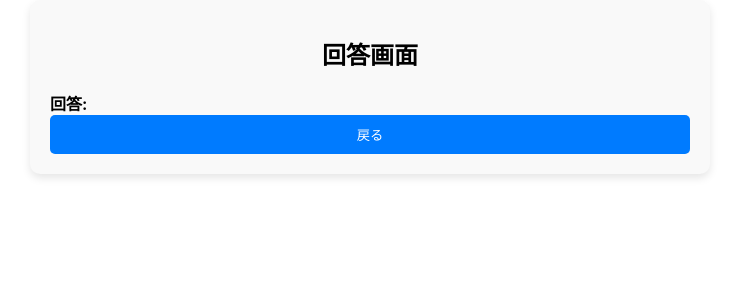
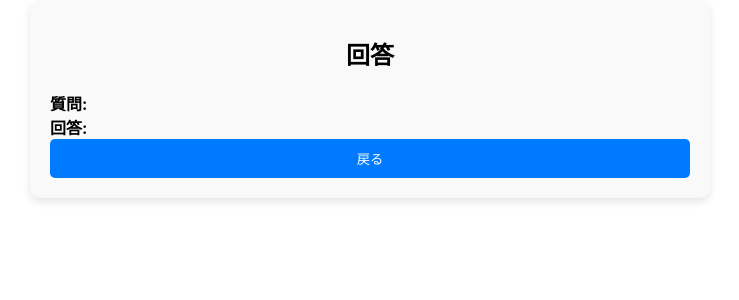
Before and after one commit to Higaharu/Chatbot_Gemini, a React (Create React App) app: page /answer in a window 1280 px wide. Shown: the top 300 px of the page, without its empty margins (270-1009 px from the left). Built offline with nearby package versions, Linux system fonts and the light colour scheme.

Commit message:
Update Answer.js

```diff
--- a/src/Answer.js
+++ b/src/Answer.js
@@ -6,7 +6,10 @@ const Answer = ({ question, answer }) => {
 
   return (
     <div className="answer-container">
-      <h1>回答画面</h1>
+      <h1>回答</h1>
+      <div className="question">
+        <strong>質問: </strong> {question}
+      </div>
       <div className="answer">
         <strong>回答: </strong> {answer}
       </div>
```
